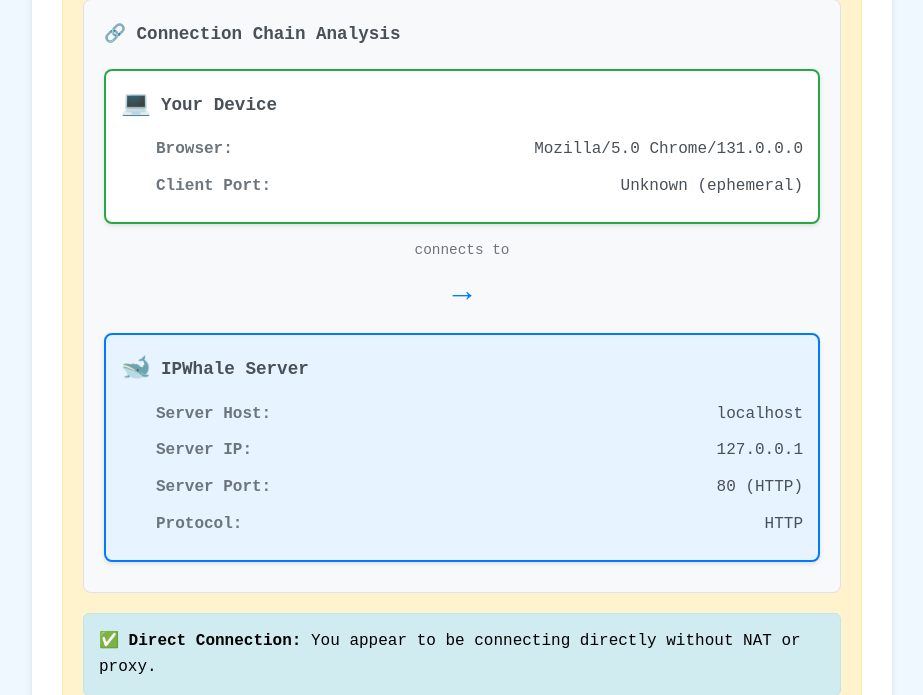
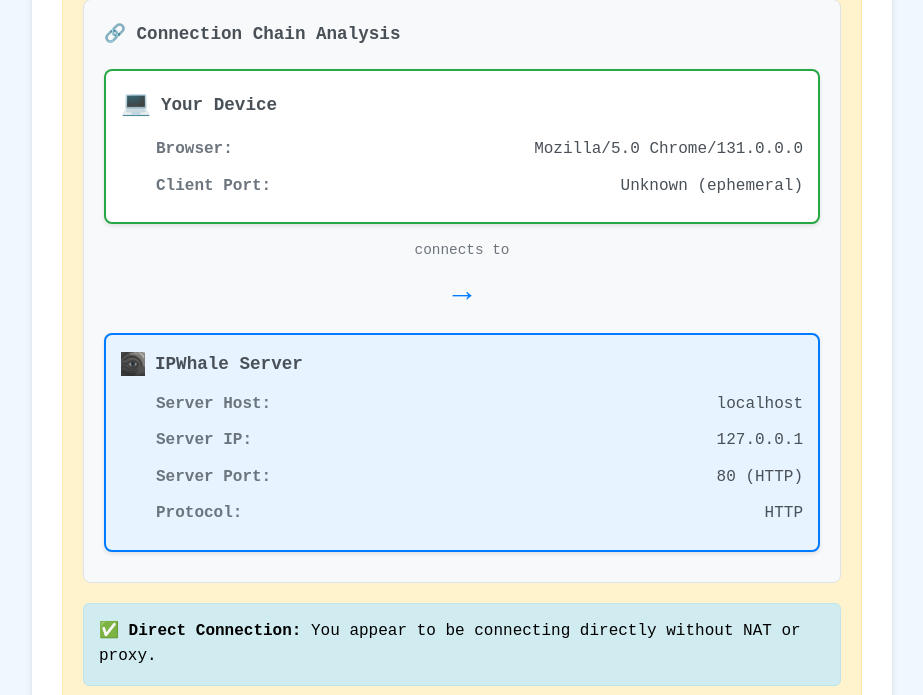
Before and after one commit to apathy-ca/tools-portal, a Flask app: page / in a window 1280 px wide. Shown: the part 1198-1893 px from the top of the page, without its empty margins (178-1101 px from the left). Run offline with Flask 3, Linux system fonts and the light colour scheme; parts of the project's set-up code (start-up, migrations or seed data) failed here and were passed over.

Commit message:
Replace whale emoji with proper IPWhale logo
BRANDING FIX:
- Replaced 🐋 emoji with actual whale_eye_200x200.png logo
- IPWhale Server node now uses proper branding
- Consistent logo usage throughout interface
- Professional appearance maintained

LOCATION FIXED:
- Connection Chain Analysis -> IPWhale Server node
- Now shows proper logo instead of generic emoji
- 24px x 24px sizing for consistency with other logo uses
- Maintains proper spacing and alignment

This completes the branding consistency across the entire IPWhale interface.
No more sad emojis - only proper logos! 🎨

```diff
--- a/tools/ipwhale/app/templates/index.html
+++ b/tools/ipwhale/app/templates/index.html
@@ -523,7 +523,7 @@
                 <!-- IPWhale Server -->
                 <div class="chain-node server-node">
                     <div class="node-header">
-                        <span class="node-icon">🐋</span>
+                        <img src="{{ url_for('static', filename='whale_eye_200x200.png') }}" alt="IP Whale Logo" style="width: 24px; height: 24px; margin-right: 10px;">
                         <span class="node-title">IPWhale Server</span>
                     </div>
                     <div class="node-details">
```
